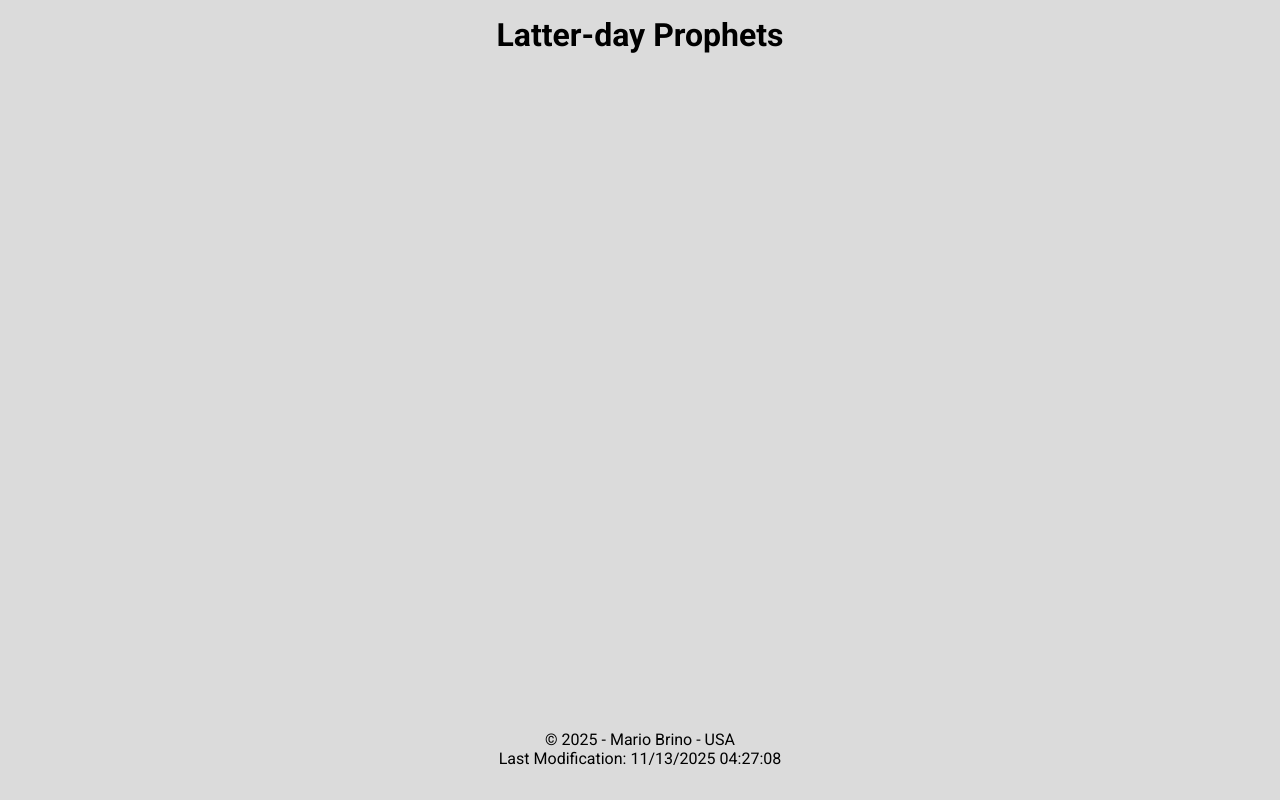
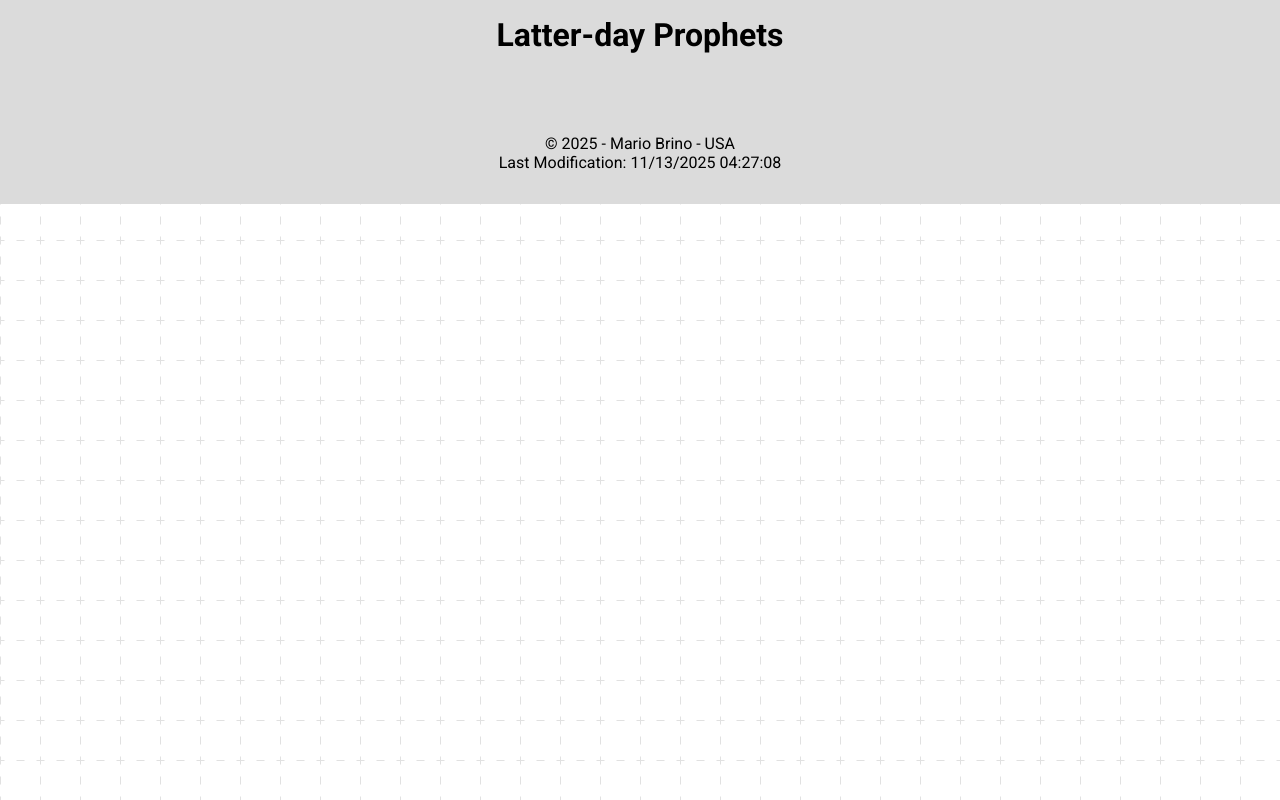
Before and after one commit to mariohbrino/wdd231, a website built with Vite: page prophets.html in a window 1280 px wide. Built offline with nearby package versions, Linux system fonts and the light colour scheme; no server answers.

Commit message:
feat: added cross grid with blur on body background

```diff
--- a/styles/prophets.css
+++ b/styles/prophets.css
@@ -4,26 +4,27 @@
 }
 
 body {
-    display: grid;
+    position: relative;
     height: 100vh;
     max-width: 1280px;
     margin-inline: auto;
     font-family: "Roboto", sans-serif;
-    grid-template-areas:
-        "header header header"
-        "nav nav nav"
-        "main main main"
-        "footer footer footer";
-    grid-template-rows: auto 1fr auto;
-    grid-template-columns: 1fr 1fr 1fr;
-    background: #dbdbdb;
     color: #000000;
+}
 
-    --s: 40px;  /* control the size of the grid */
-    --n: 2;     /* control the granularity */
-    --t: 1px;   /* the thickness */
-    --g: 12px;  /* the gap between dashes */
+body::before {
+    content: '';
+    position: fixed;
+    top: 0;
+    left: 0;
+    width: 100%;
+    height: 100%;
+    z-index: -1;
 
+    --s: 40px;
+    --n: 2;
+    --t: 1px;
+    --g: 12px;
     --c:#e1e1e1 25%,#0000 0;
 
     background:
@@ -34,6 +35,8 @@ body {
         0 calc((var(--s)/var(--n) - var(--g) + var(--t))/2)/
         var(--s) calc(var(--s)/var(--n)),
         #ffffff;
+
+    filter: blur(0.6px);
 }
 
 main, header, nav, footer {
```
